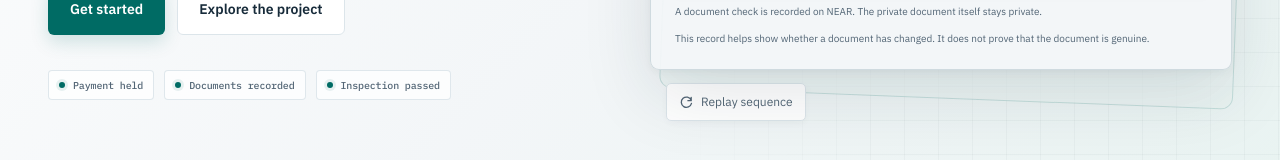
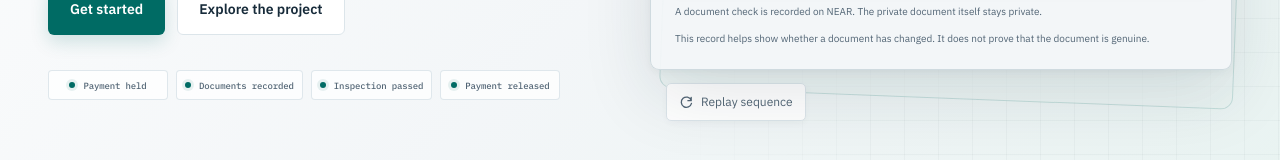
Before and after one commit to Gidy515/Riventa-finance-, a Next.js app in the folder frontend/: page / in a window 1280 px wide. Shown: the part 771-931 px from the top of the page. Built offline with nearby package versions, Linux system fonts and the light colour scheme; no server answers.

Commit message:
fix: align four hero trade lifecycle indicators

```diff
--- a/frontend/src/app/globals.css
+++ b/frontend/src/app/globals.css
@@ -3382,7 +3382,17 @@ main > section.section:nth-of-type(even) {
 
   .hero-sequence {
     display: flex;
-    flex-wrap: wrap;
+    flex-wrap: nowrap;
+    align-items: center;
+    gap: 8px;
+  }
+
+  .hero-sequence span {
+    flex: 1 1 0;
+    justify-content: center;
+    white-space: nowrap;
+    padding-inline: 8px;
+    font-size: 9px;
   }
 
   .problem-grid {
--- a/frontend/src/content.ts
+++ b/frontend/src/content.ts
@@ -59,6 +59,7 @@ export const siteContent = {
       "Payment held",
       "Documents recorded",
       "Inspection passed",
+      "Payment released",
     ],
   },
   problem: {
```
